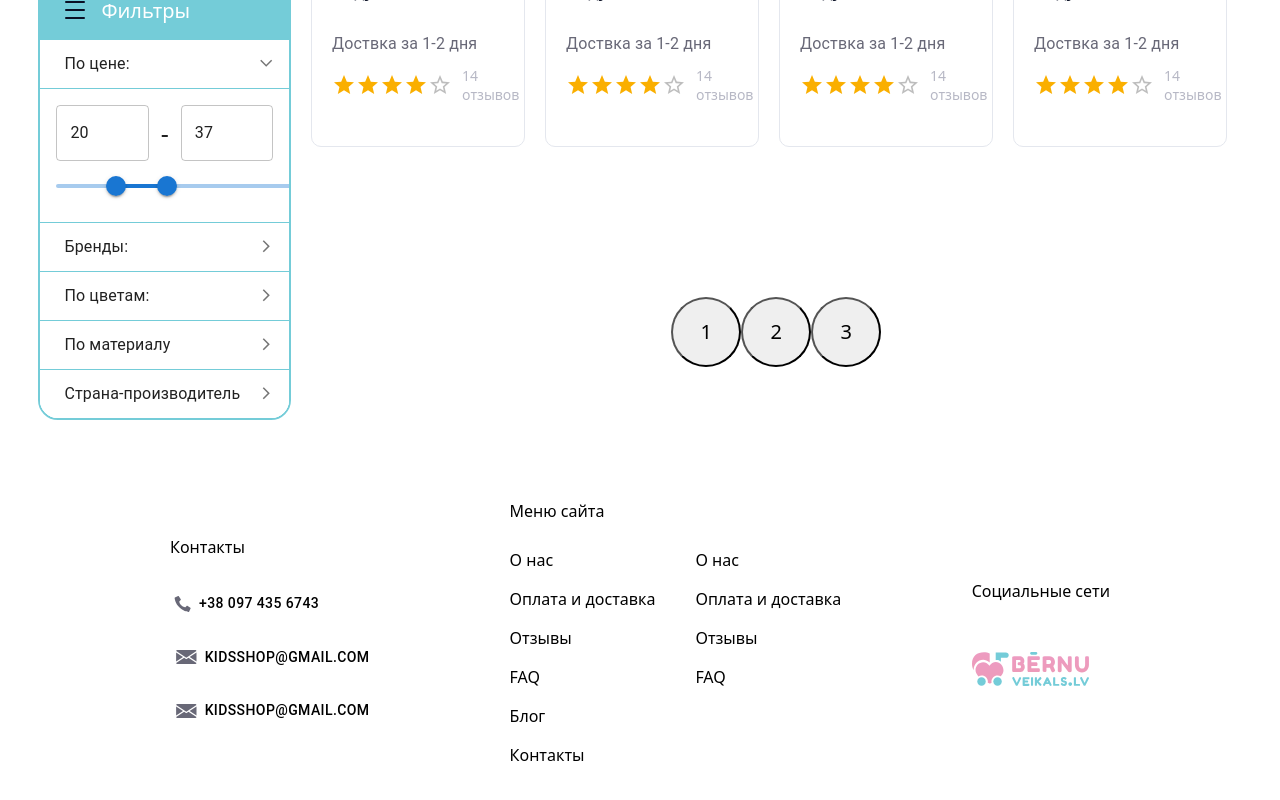
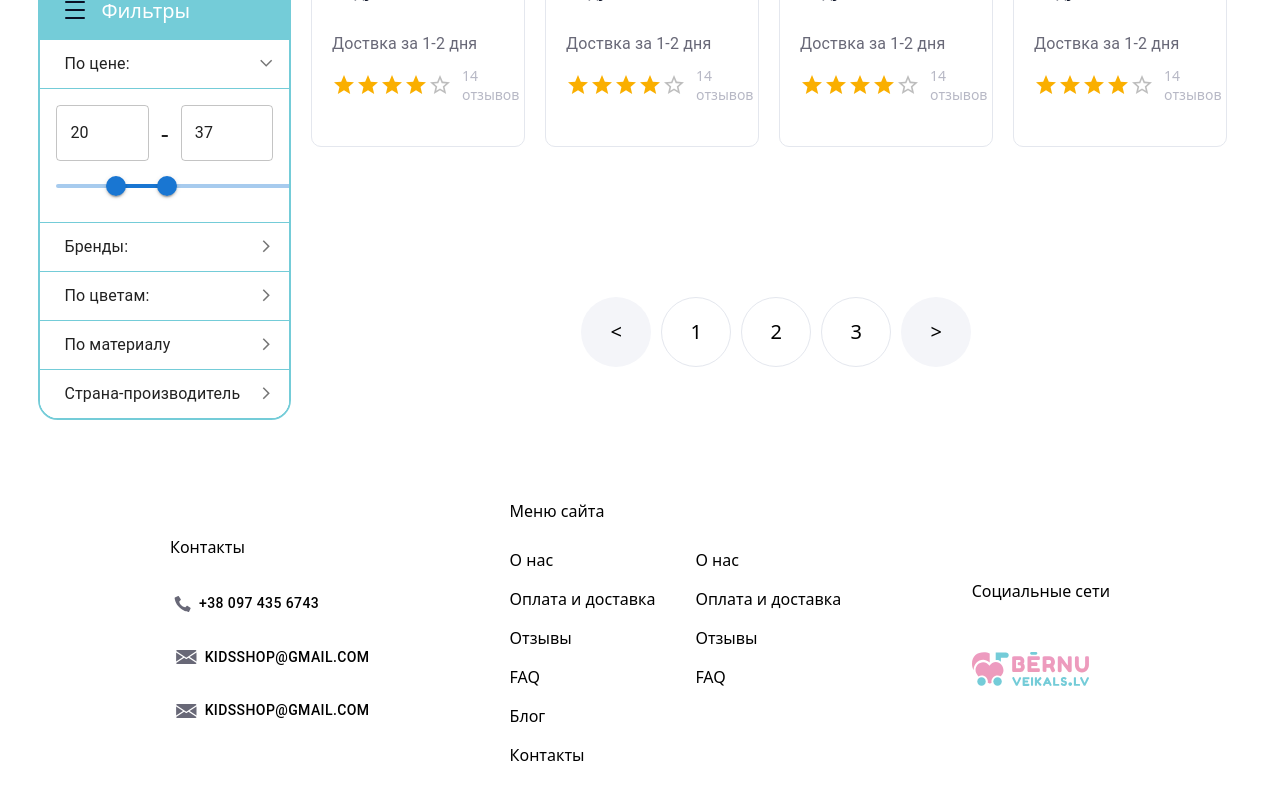
Before and after one commit to muhammad-oripov/baby-shop, a React (Create React App) app: page /search in a window 1280 px wide. Shown: the part 1329-2129 px from the top of the page. Built offline with nearby package versions, Linux system fonts and the light colour scheme.

Commit message:
feat: edited pagination

```diff
--- a/src/App.css
+++ b/src/App.css
@@ -26,3 +26,15 @@ button {
   height: 60px !important;
   border-radius: 1000px !important;
 }
+
+.btn_paginate:hover {
+  background-color: #c4c4c4 !important;
+}
+
+.pagination_numbers:hover {
+  border: 1px solid #74CCD8 !important;
+}
+.active{
+  background: #74CCD8 !important;
+  color: 'white'
+}
--- a/src/pages/search/ProductBlock.jsx
+++ b/src/pages/search/ProductBlock.jsx
@@ -8,8 +8,8 @@ const ProductBlock = ({ products }) => {
     return (
         <>
             {
-                products.map(() =>
-                    <Box sx={{ width: '23%', borderRadius: '10px', border: '1px solid #E4E7EE', height: '520px', padding: '10px' }}>
+                products.map((i) =>
+                    <Box key={i} sx={{ width: '23%', borderRadius: '10px', border: '1px solid #E4E7EE', height: '520px', padding: '10px' }}>
                         <img style={{ width: '100%', borderRadius: '10px' }} src="/swiper/bed.png" alt="" />
                         <Box sx={{ padding: '10px', display: 'flex', flexDirection: 'column', gap: '10px' }}>
                             <Typography sx={{ display: 'flex', gap: '15px', fontWeight: '600', fontSize: '18px' }} vatiant="h4">100 € <span style={{ color: '#c4c4c4' }}>250 €</span> </Typography>
--- a/src/pages/search/SearchPage.jsx
+++ b/src/pages/search/SearchPage.jsx
@@ -1,7 +1,6 @@
 import { Box, Button, Pagination, Rating, Stack, SvgIcon, Typography, Zoom } from '@mui/material'
 import React from 'react'
-import { useEffect } from 'react'
-import { useState } from 'react'
+import { useEffect, useRef, useState } from 'react'
 import SVGIcons from '../../Components/SVGIcons'
 import Accardeon from './Accardeon'
 import ProductBlock from './ProductBlock'
@@ -21,12 +20,35 @@ const SearchPage = () => {
     const firstPageIndex = lastPageIndex - productsPerPage
     const currentProduct = products.slice(firstPageIndex, lastPageIndex)
 
+    let act
+    useEffect(() => {
+        act = document.querySelectorAll('#act')
+
+        act.forEach(elem => {
+            elem.classList.remove('active')
+
+        })
+    })
 
     const pageCount = []
 
     for (let i = 0; i < Math.ceil(products.length / productsPerPage); i++) {
         pageCount.push(i)
     }
+
+    const prevpage = () => {
+        if (currentPage === (pageCount.at(0) + 1)) {
+        } else {
+            setCurrentPage(prev => prev - 1)
+        }
+    }
+    const nextpage = () => {
+        if (currentPage === (pageCount.at(-1) + 1)) {
+        } else {
+            setCurrentPage(prev => prev + 1)
+        }
+    }
+
     return (
         <>
             <span style={{ display: 'flex', width: '94%', margin: '0px auto', marginTop: '20px', marginBottom: '-24px', alignItems: 'center', gap: '10px', color: '#686877', fontSize: '24px' }}>Результаты поиска: <h4 style={{ color: 'black' }}>Детская коляска</h4></span>
@@ -66,14 +88,16 @@ const SearchPage = () => {
                             <ProductBlock products={currentProduct} />
                         }
                     </Box>
-                    <Box sx={{ position: 'absolute', top: '90%', left: '0', width: '100%', marginTop: '30px', display: 'flex', justifyContent: 'center' }}>
+                    <Box sx={{ position: 'absolute', gap: '10px', top: '90%', left: '0', width: '100%', marginTop: '30px', display: 'flex', justifyContent: 'center' }}>
+                        <button className='btn_paginate' style={{ transition: '.4s ease', padding: '10px', cursor: 'pointer', background: '#F4F5F9', border: 'none', borderRadius: '1000px', width: pageCount.length > 10 ? '50px' : '70px', height: '70px', fontSize: '20px' }} onClick={prevpage}>{'<'}</button>
                         {
                             pageCount.map((num) =>
                                 <>
-                                    <button style={{ padding: '10px', borderRadius: '1000px', width: '70px', height: '70px', fontSize: '20px' }} onClick={() => setCurrentPage(num + 1)}>{num + 1}</button>
+                                    <button key={num} id="act" className={`pagination_numbers`} style={{ transition: '.4s ease', padding: '10px', borderRadius: '1000px', width: pageCount.length > 10 ? '50px' : '70px', height: '70px', fontSize: '20px', border: '1px solid #E4E7EE', background: '#FFFFFF', cursor: 'pointer' }} onClick={() => setCurrentPage(num + 1)}>{num + 1}</button>
                                 </>
                             )
                         }
+                        <button className='btn_paginate' style={{ transition: '.4s ease', padding: '10px', background: '#F4F5F9', cursor: 'pointer', border: 'none', borderRadius: '1000px', width: pageCount.length > 10 ? '50px' : '70px', height: '70px', fontSize: '20px' }} onClick={nextpage}>{'>'}</button>
                     </Box>
                 </Box>
             </Stack>
```
